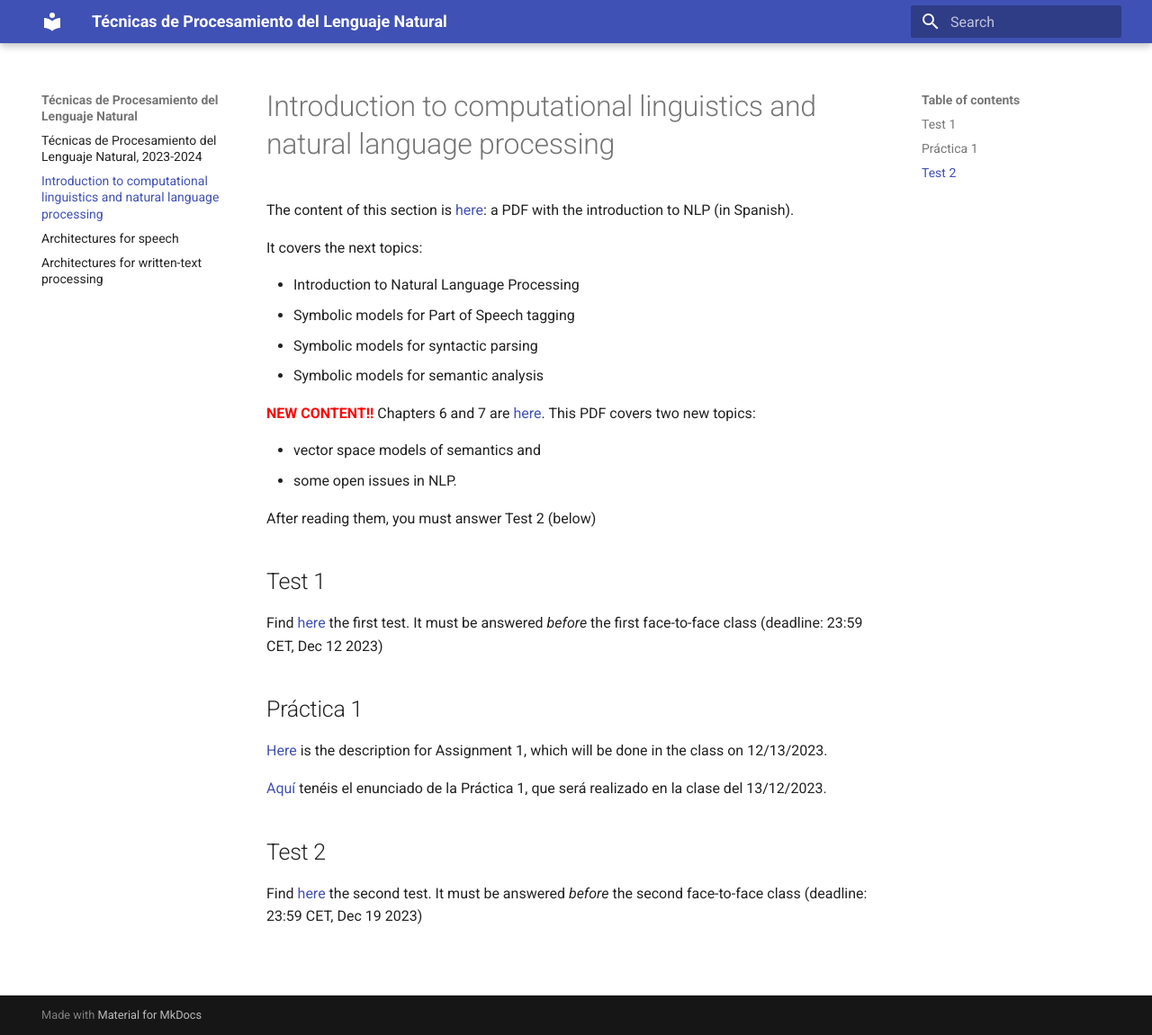
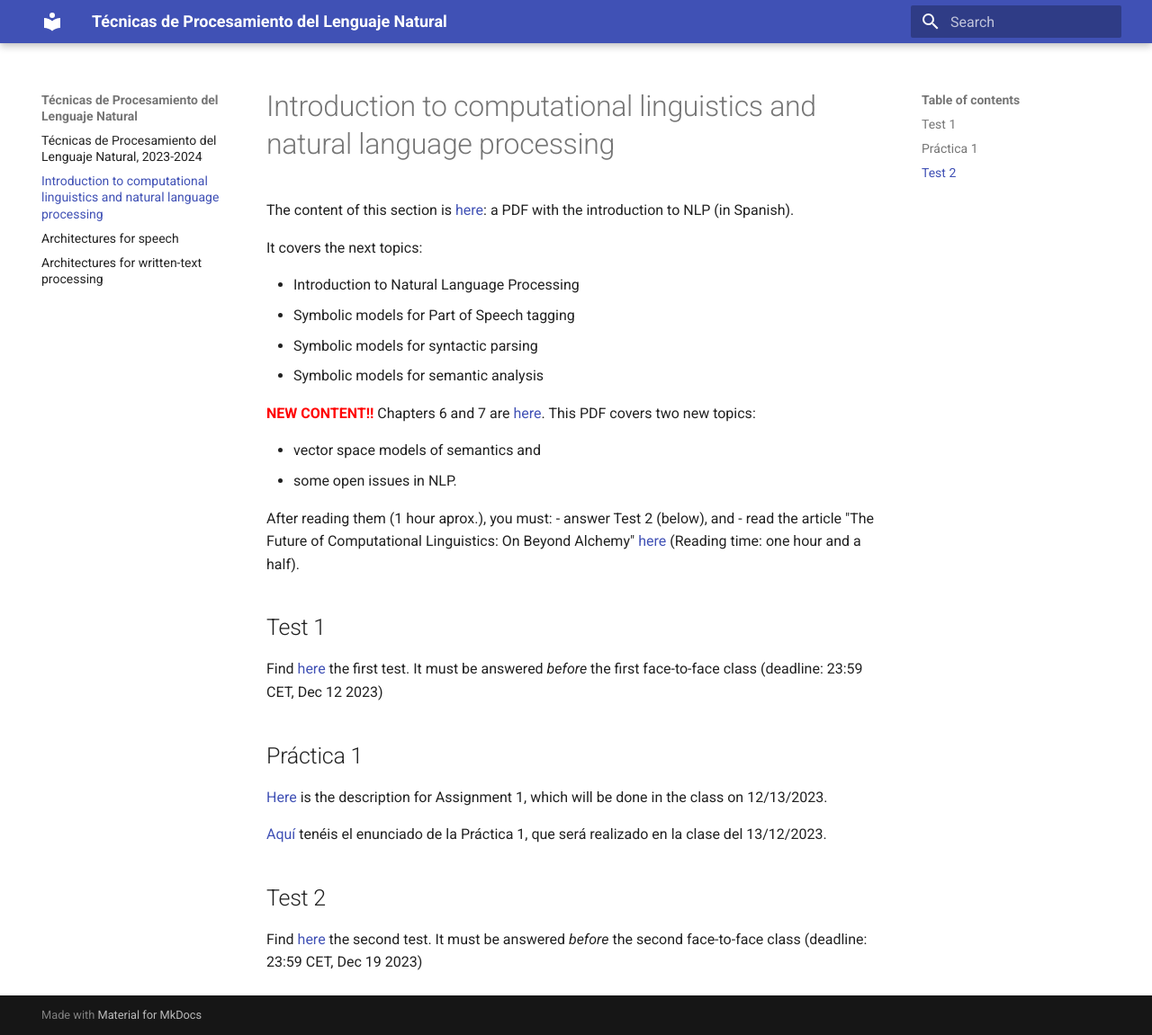
Before and after one commit to jaspock/tpln2324, an MkDocs documentation site: the page built from docs/cl.md, in a window 1280 px wide and 1151 px high. Shown: the whole window at 90% size. Built offline with MkDocs 1.6.1 and Material for MkDocs 9.7.7, drawn with Linux system fonts in a browser that asks for light colours.

Commit message:
Update cl.md

```diff
--- a/docs/cl.md
+++ b/docs/cl.md
@@ -14,7 +14,9 @@ It covers the next topics:
 - vector space models of semantics and
 - some open issues in NLP.
 
-After reading them, you must answer Test 2 (below)
+After reading them (1 hour aprox.), you must:
+- answer Test 2 (below), and
+- read the article "The Future of Computational Linguistics: On Beyond Alchemy" [here](https://www.frontiersin.org/articles/10.3389/frai.2021.625341/full) (Reading time: one hour and a half).
 
 ## Test 1
 Find [here](https://forms.gle/uesECmsw9Pez8DBA7) the first test. It must be answered *before* the first face-to-face class (deadline: 23:59 CET, Dec 12 2023)
```
